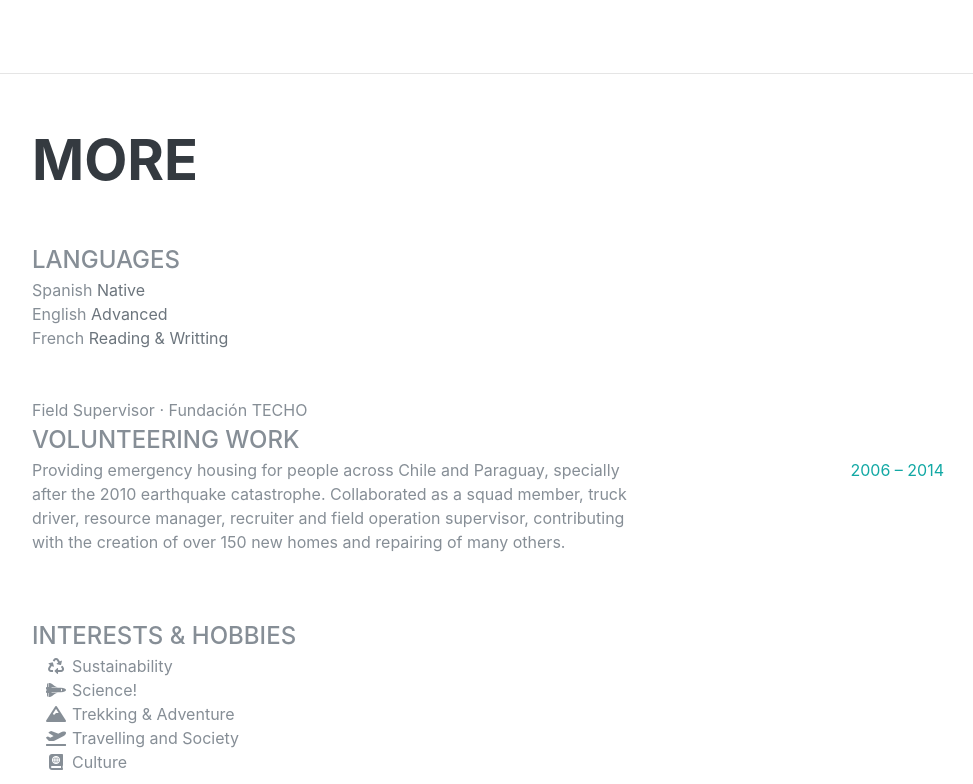
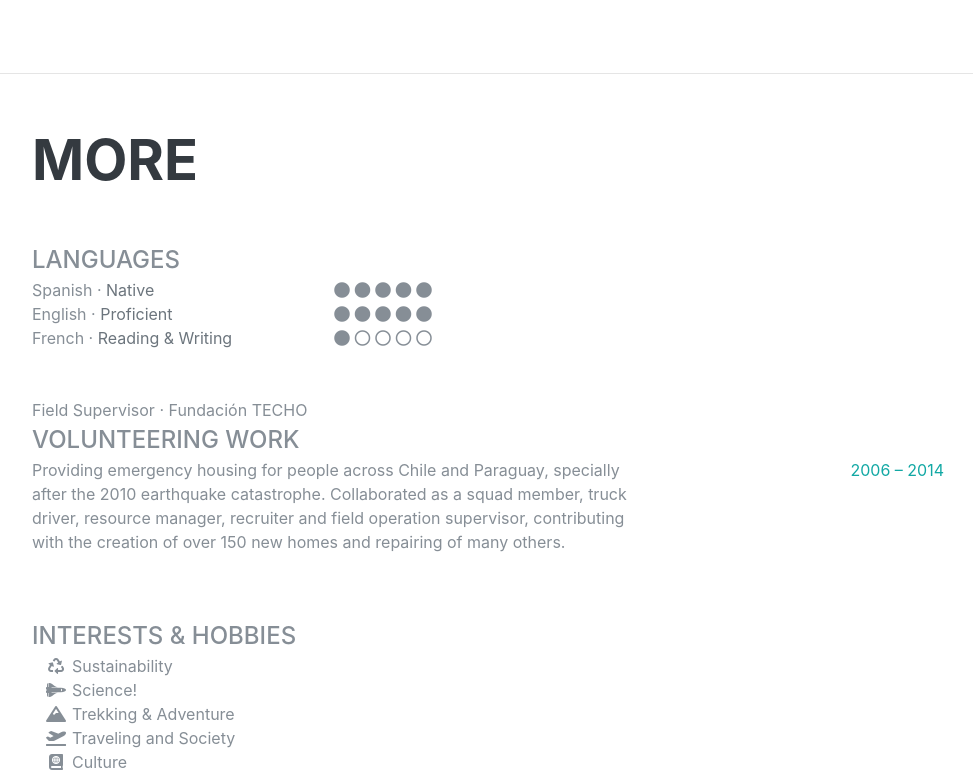
Before and after one commit to PaulNoe/resume, a plain HTML site: page index.html in a window 1280 px wide. Shown: the part 3673-4457 px from the top of the page, without its empty margins (288-1261 px from the left). Drawn offline with Linux system fonts and the light colour scheme; a web font is replaced by a local one.

Commit message:
Tweaking

```diff
--- a/index.html
+++ b/index.html
@@ -32,7 +32,7 @@
 
   <nav class="navbar navbar-expand-lg navbar-dark bg-primary fixed-top" id="sideNav">
     <a class="navbar-brand js-scroll-trigger" href="#page-top">
-      <span class="d-block d-lg-none">Pablo Arroyo</span>
+      <span class="d-block d-lg-none">Pablo Arroyo Noé</span>
       <span class="d-none d-lg-block">
         <img class="img-fluid img-profile rounded-circle mx-auto mb-2" src="img/profile.jpg" alt="">
       </span>
@@ -128,7 +128,7 @@
             <div class="mb-0">Freelance</div>
             <div class="subheading mb-3">Software Solutions Provider</div>
             <p>As a freelance software solutions provider, I encountered a new world of knowledge and oportunity. This was, to date, my most complete and versatile work experience, since I had to simultaneously seek for jobs while designing, developing and executing projects. A demanding job of self discovery, fulfilling many roles and being responsible for the complete cycle of Software Projects, I was not only able to evaluate my interests and strengths, but also test my capacity and adaptability on several and diverse challenges.</p>
-            <p>Projects include complex web plaforms built with Ruby On Rails, e-commerce sites built with Shopify and Spree and websites built with React or vanilla HTML and CSS.</p>
+            <p>Projects include complex web platforms built with Ruby On Rails, e-commerce sites built with Shopify and Spree and websites built with React or vanilla HTML and CSS.</p>
           </div>
           <div class="resume-date text-md-right">
             <span class="text-primary">July 2014 – March 2019</span>
@@ -300,11 +300,36 @@
       <div class="w-100">
         <h2 class="mb-5">More</h2>
 
-        <div class="my-5">
+        <div class="my-5" style="max-width: 400px;">
           <div class="subheading">Languages</div>
-          <div>Spanish <span class="text-secondary">Native</span></div>
-          <div>English  <span class="text-secondary">Advanced</span></div>
-          <div>French  <span class="text-secondary">Reading &amp; Writting</span></div>
+
+          <div>Spanish · <span class="text-secondary">Native</span>
+            <span class="float-right">
+              <i class="fas fa-circle"></i>
+              <i class="fas fa-circle"></i>
+              <i class="fas fa-circle"></i>
+              <i class="fas fa-circle"></i>
+              <i class="fas fa-circle"></i>
+            </span>
+          </div>
+          <div>English · <span class="text-secondary">Proficient</span>
+            <span class="float-right">
+              <i class="fas fa-circle"></i>
+              <i class="fas fa-circle"></i>
+              <i class="fas fa-circle"></i>
+              <i class="fas fa-circle"></i>
+              <i class="fas fa-circle"></i>
+            </span>
+          </div>
+          <div>French  · <span class="text-secondary">Reading &amp; Writing</span>
+            <span class="float-right">
+              <i class="fas fa-circle"></i>
+              <i class="far fa-circle"></i>
+              <i class="far fa-circle"></i>
+              <i class="far fa-circle"></i>
+              <i class="far fa-circle"></i>
+            </span>
+          </div>
         </div>
 
         <div class="my-5">
@@ -326,7 +351,7 @@
             <li><i class="fa-li fa fa-recycle"></i>Sustainability</li>
             <li><i class="fa-li fa fa-space-shuttle"></i>Science!</li>
             <li><i class="fa-li fa fa-mountain"></i>Trekking &amp; Adventure</li>
-            <li><i class="fa-li fa fa-plane-departure"></i>Travelling and Society</li>
+            <li><i class="fa-li fa fa-plane-departure"></i>Traveling and Society</li>
             <li><i class="fa-li fa fa-atlas"></i>Culture</li>
           </ul>
         </div>
```
